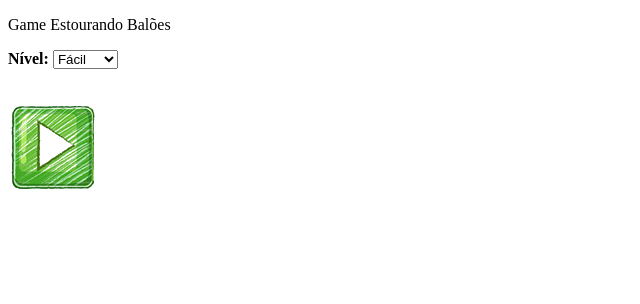
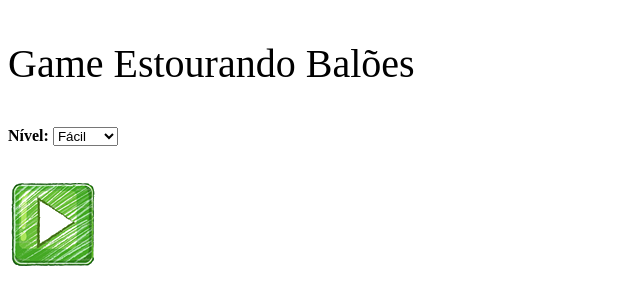
Before and after one commit to emecode/emecode.github.io, a plain HTML site: page index.html in a window 1280 px wide. Shown: the whole page, without its empty margins (0-640 px from the left). Drawn offline with Linux system fonts and the light colour scheme.

Commit message:
formatando título

```diff
--- a/index.html
+++ b/index.html
@@ -19,7 +19,7 @@
 
 	<body>
 		<div>
-			<p style font-size=15px;>
+			<p style="font-size: 40px;";>
 				Game Estourando Balões
 			</p>
 			<p>
```
